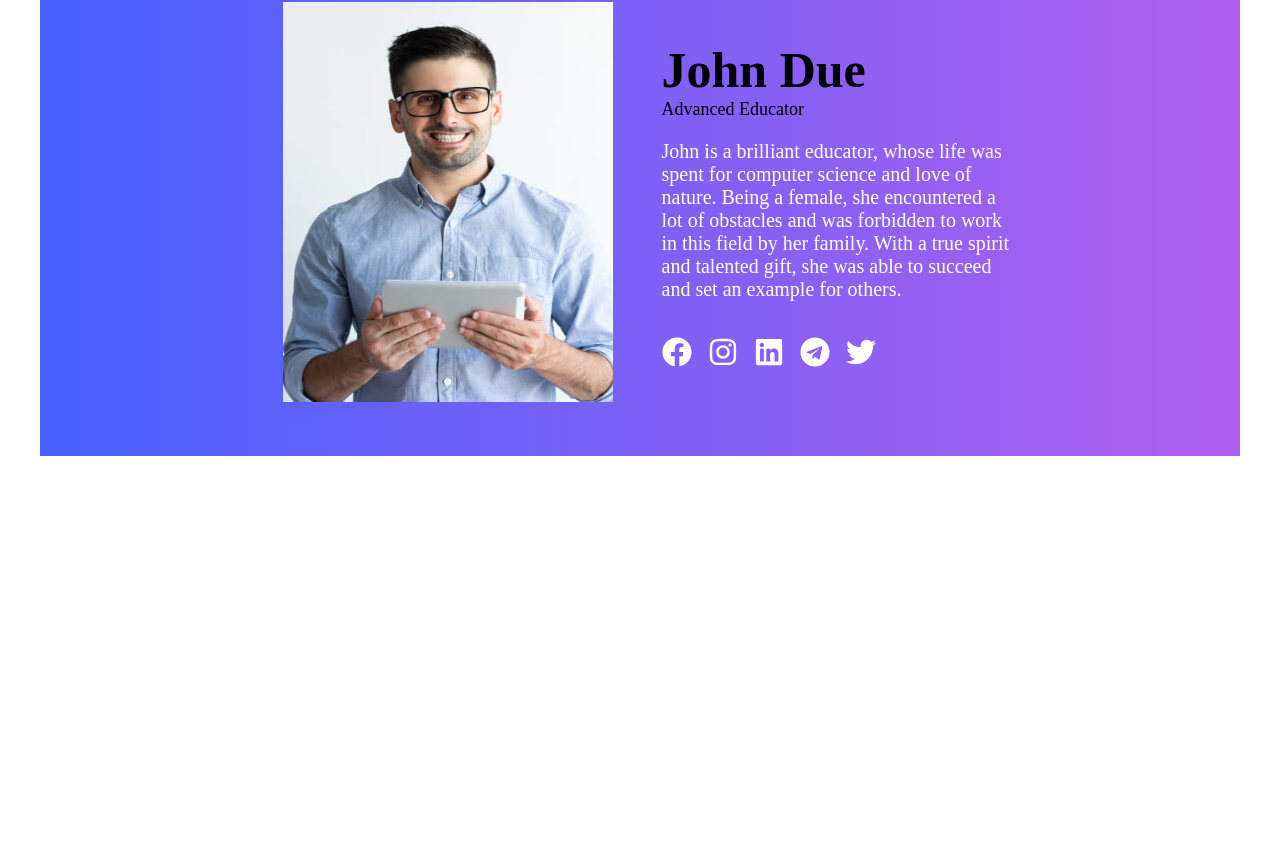
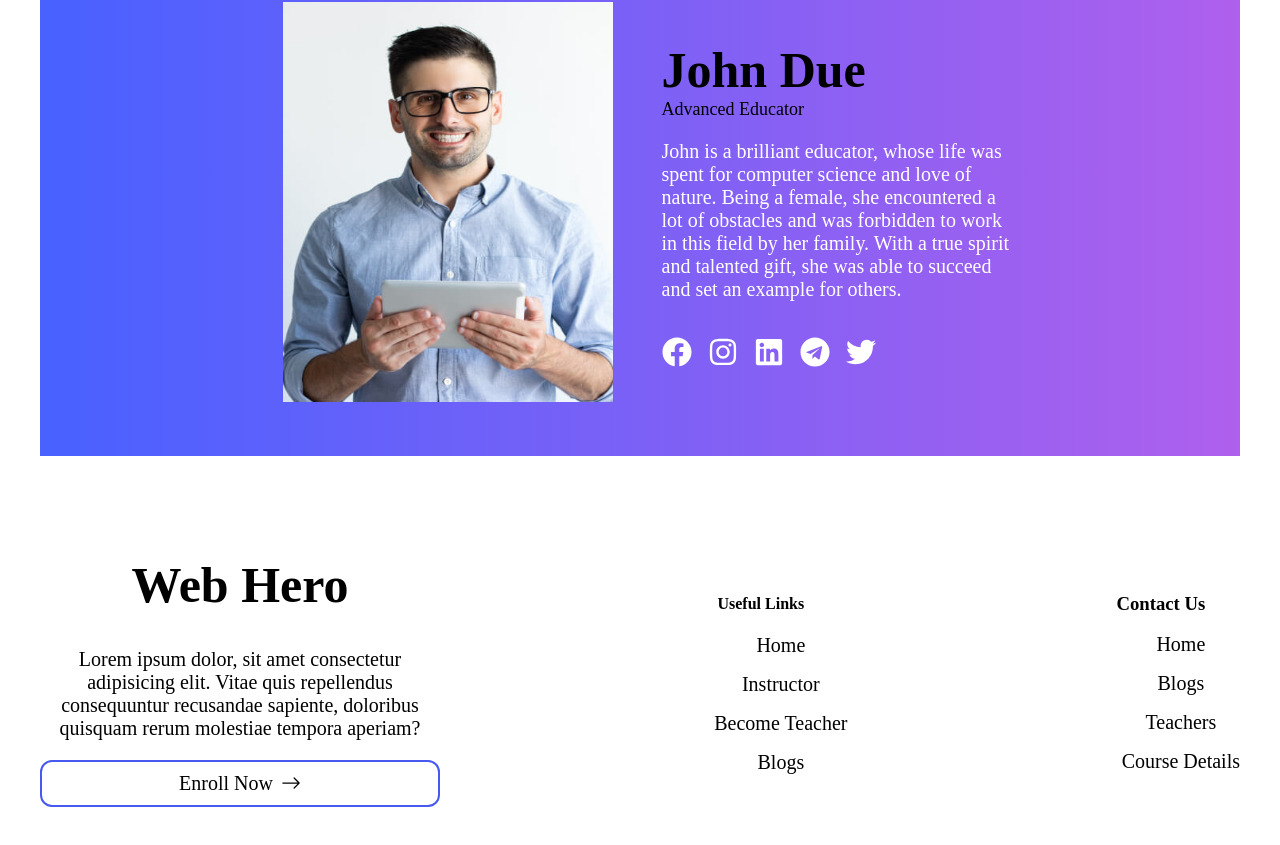
Before and after one commit to jakariamasum/Web-Hero, a React (Vite) app: page / in a window 1280 px wide. Shown: the part 6689-7534 px from the top of the page. Before the commit the page ends 7185 px from the top, so only its background shows below. Built offline with nearby package versions, Linux system fonts and the light colour scheme.

Commit message:
footer addded

```diff
--- a/src/App.jsx
+++ b/src/App.jsx
@@ -10,6 +10,7 @@ import Content from "./components/Content/Content"
 import Review from "./components/Review/Review"
 import Connect from "./components/Connect/Connect"
 import Educator from "./components/Educator/Educator"
+import Footer from "./components/Footer/Footer"
 function App() {
   return (
     <div>
@@ -24,6 +25,7 @@ function App() {
       <Review/>
       <Connect/>
       <Educator/>
+      <Footer/>
     </div>
   )
 }
--- /dev/null
+++ b/src/components/Footer/Footer.jsx
@@ -0,0 +1,34 @@
+import Button from '../Button/Button';
+import styles from './Footer.module.css';
+
+const Footer = () => {
+    return (
+        <div className={styles.container}>
+            <div>
+                <h1>Web Hero</h1>
+                <p>Lorem ipsum dolor, sit amet consectetur adipisicing elit. Vitae quis repellendus consequuntur recusandae sapiente, doloribus quisquam rerum molestiae tempora aperiam?</p>
+                <Button text={'Enroll Now'}/>
+            </div>
+            <div>
+                <h4>Useful Links</h4>
+                <ul>
+                    <li>Home</li>
+                    <li>Instructor</li>
+                    <li>Become Teacher</li>
+                    <li>Blogs</li>
+                </ul>
+            </div>
+            <div>
+                <h3>Contact Us</h3>
+                <ul>
+                    <li>Home</li>
+                    <li>Blogs</li>
+                    <li>Teachers</li>
+                    <li>Course Details</li>
+                </ul>
+            </div>
+        </div>
+    );
+};
+
+export default Footer;
--- /dev/null
+++ b/src/components/Footer/Footer.module.css
@@ -0,0 +1,32 @@
+.container{
+    display: flex;
+    justify-content: space-between;
+    align-items: center;
+    margin-top: 100px;
+    text-align: center;
+}
+.container>:first-child>h1{
+    margin-top: 0;
+}
+.container>:first-child{
+    width: 400px;
+    font-size: 20px;
+}
+.container>:nth-child(2)>ul{
+    display: flex;
+    flex-direction: column;
+    gap: 1rem;
+}
+.container>:nth-child(2)>ul>li,.container>:nth-child(3)>ul>li{
+    list-style: none;
+    font-size: 20px;
+    cursor: pointer;
+}
+.container>:nth-child(2)>ul>li:hover,.container>:nth-child(3)>ul>li:hover{
+    color: #5561FD;
+}
+.container>:nth-child(3)>ul{
+    display: flex;
+    flex-direction: column;
+    gap: 1rem;
+}
```
